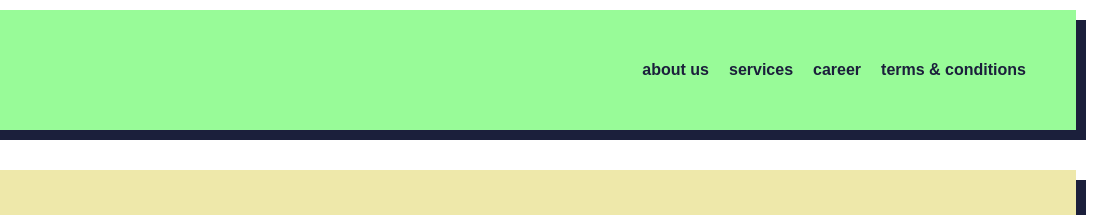
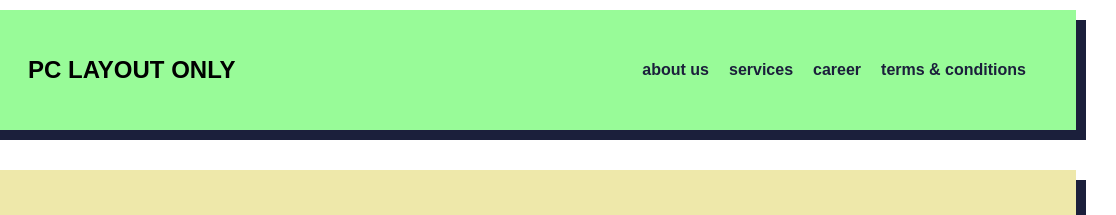
Before and after one commit to nazrulislambhat/a11y, a plain HTML site: page index.html in a window 1280 px wide. Shown: the top 215 px of the page, 164-1280 px from the left. Drawn offline with nearby package versions, Linux system fonts and the light colour scheme.

Commit message:
Testing Some Changes.

```diff
--- a/scss/style.scss
+++ b/scss/style.scss
@@ -8,6 +8,13 @@
   margin: 0 40px;
 }
 .nav {
+  &::before {
+    content: 'PC LAYOUT ONLY';
+    position: absolute;
+    left: 15%;
+    font-size: 1.5em;
+    font-weight: bold;
+  }
   display: flex;
   justify-content: space-between;
   align-items: center;
```
Also changed, not shown: css/style.css, 1 other file.
